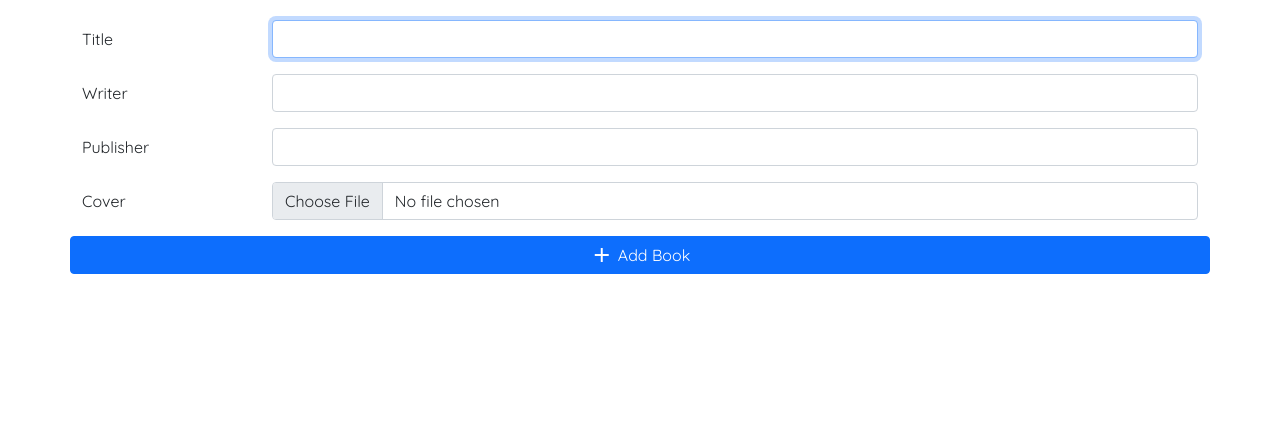
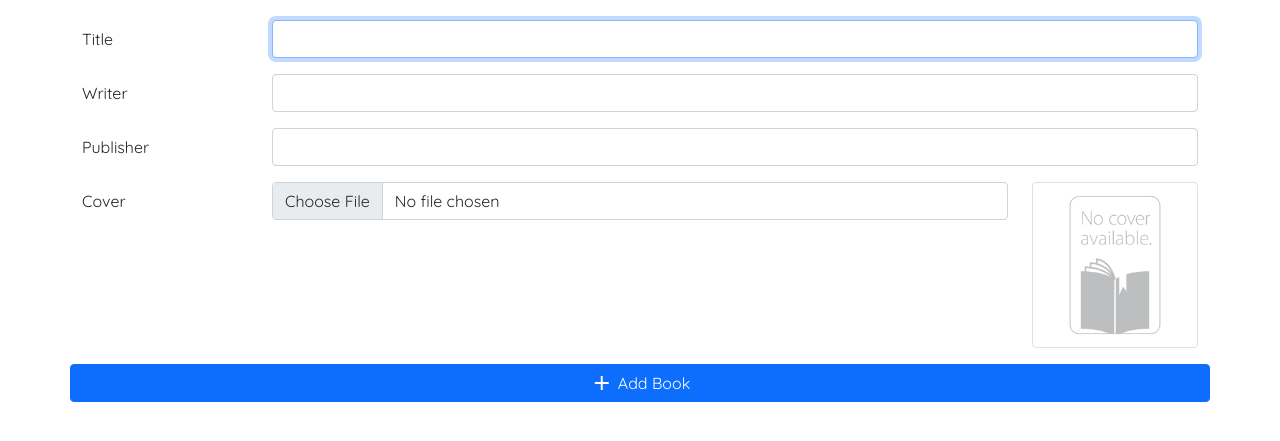
Before and after one commit to fityannugroho/ci4app, a CodeIgniter 4 app: template app/Views/books/add.php in a window 1280 px wide. Shown: the part 166-607 px from the top of the page. Run offline with PHP 8.4 and a stand-in for CodeIgniter, Linux system fonts and the light colour scheme; the template is opened without the code that fills it, so the values that code supplies are empty; some libraries are stand-ins or nearby versions.

Commit message:
add book cover preview

```diff
--- a/app/Views/books/add.php
+++ b/app/Views/books/add.php
@@ -36,9 +36,12 @@
                 </div>
                 <div class="row mb-3">
                     <label for="bookCover" class="col-sm-2 col-form-label">Cover</label>
-                    <div class="col-sm-10">
+                    <div class="col-sm-8">
                         <input type="file" id="bookCover" name="cover" class="form-control <?= ($validation->hasError('cover')) ? 'is-invalid' : ''; ?>" value="<?= old('cover'); ?>">
                         <div class="invalid-feedback"><?= $validation->getError('cover'); ?></div>
+                    </div>
+                    <div class="col-sm-2">
+                        <img src="/assets/images/default-cover.jpg" id="bookCoverPreview" class="img-thumbnail">
                     </div>
                 </div>
                 <div class="row mb-2">
--- a/app/Views/layout/template.php
+++ b/app/Views/layout/template.php
@@ -32,6 +32,7 @@
     <?= $this->renderSection('content'); ?>
 
     <script src="https://cdn.jsdelivr.net/npm/bootstrap@5.0.2/dist/js/bootstrap.bundle.min.js" integrity="sha384-MrcW6ZMFYlzcLA8Nl+NtUVF0sA7MsXsP1UyJoMp4YLEuNSfAP+JcXn/tWtIaxVXM" crossorigin="anonymous"></script>
+    <script src="/script/book-cover-preview.js"></script>
 </body>
 
 </html>
--- /dev/null
+++ b/public/script/book-cover-preview.js
@@ -0,0 +1,13 @@
+
+const bookCover = document.querySelector('#bookCover');
+const bookCoverPreview = document.querySelector('#bookCoverPreview');
+
+if (bookCover && bookCoverPreview) {
+    bookCover.addEventListener('change', () => {
+        const fileReader = new FileReader();
+        fileReader.readAsDataURL(bookCover.files[0])
+        fileReader.onload = (e) => {
+            bookCoverPreview.src = e.target.result;
+        }
+    })
+}
```
Also changed, not shown: public/assets/images/1625481827_2373bae22b913de8860c.jpg (added).
